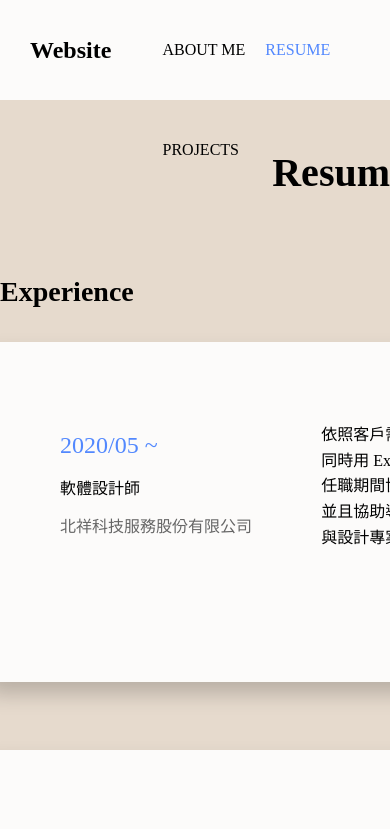
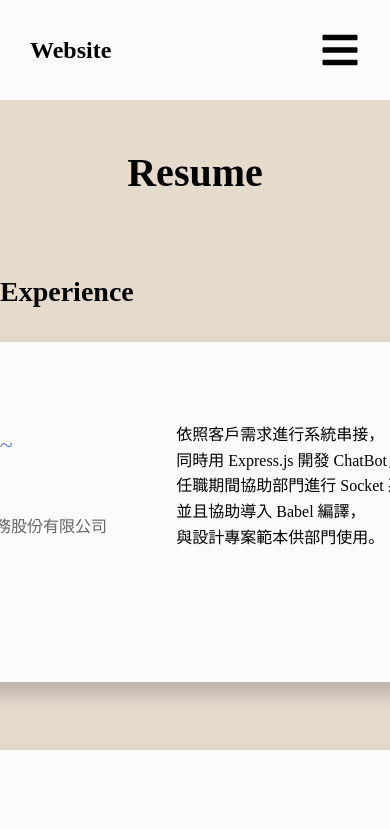
Before and after one commit to chi0307/website-legacy-by-2024-10, a Nuxt app: page /resume in a window 390 px wide. Shown: the top 829 px of the page. Built offline with nearby package versions, Linux system fonts and the light colour scheme.

Commit message:
about me 畫面 RWD 設定

```diff
--- a/assets/css/_base.scss
+++ b/assets/css/_base.scss
@@ -7,3 +7,11 @@ h6,
 p {
   margin: 0;
 }
+
+.hide {
+  display: none !important;
+}
+
+.show {
+  display: unset !important;
+}
--- /dev/null
+++ b/assets/css/_header.scss
@@ -0,0 +1,99 @@
+.header {
+  position: fixed;
+  right: 0;
+  top: 0;
+  width: 100%;
+  height: $menu-height;
+  background-color: $white-color;
+  z-index: 10;
+
+  // position: absolute;
+  .bar-icon,
+  .close-icon {
+    display: none;
+
+    @include mobile {
+      display: unset;
+      height: 40px;
+      width: 40px;
+      color: $black-color;
+      cursor: pointer;
+      left: calc(100vw - 70px);
+      position: absolute;
+      z-index: 20;
+      top: 30px;
+    }
+  }
+
+  .header-inbox {
+    margin: 0 auto;
+    display: flex;
+    height: $menu-height;
+    top: 0;
+    max-width: $max-web-width;
+    justify-content: space-between;
+    padding-left: 30px;
+    padding-right: 30px;
+
+    @include mobile {
+      max-width: calc(100vw - 60px);
+      margin: 0;
+      left: 0;
+    }
+
+    .title-block {
+      position: relative;
+      flex: 1;
+
+      .title {
+        line-height: $menu-height;
+        text-align: left;
+      }
+    }
+
+    .menu-block {
+      position: relative;
+      flex: 3;
+      margin: 0;
+
+      @include mobile {
+        position: absolute;
+        top: 0;
+        left: 0;
+        width: 100vw;
+        height: 100vh;
+        background-color: $primary-color1;
+      }
+
+      .menu-list {
+        margin: 0;
+        float: right;
+        max-height: $menu-height;
+
+        @include mobile {
+          margin-top: $menu-height;
+          width: 100%;
+          max-height: 100vh;
+          display: flex;
+          flex-direction: column;
+        }
+
+        .menu-item {
+          list-style: none;
+          float: left;
+          line-height: $menu-height;
+          margin: 0 10px;
+          cursor: pointer;
+
+          &:hover {
+            color: $complementary-color1;
+          }
+        }
+
+        .menu-click {
+          color: $complementary-color1;
+        }
+      }
+    }
+  }
+}
--- a/assets/css/_menu.scss
+++ /dev/null
@@ -1,58 +0,0 @@
-.menu {
-  position: fixed;
-  right: 0;
-  top: 0;
-  width: 100%;
-  height: $menu-height;
-  background-color: $white-color;
-  z-index: 10;
-
-  .menu-inbox {
-    margin: 0 auto;
-    display: flex;
-    height: $menu-height;
-    top: 0;
-    max-width: $max-web-width;
-    justify-content: space-between;
-    padding-left: 30px;
-    padding-right: 30px;
-
-    .title-block {
-      position: relative;
-      flex: 1;
-
-      .title {
-        line-height: $menu-height;
-        text-align: left;
-      }
-    }
-
-    .menu-block {
-      position: relative;
-      flex: 3;
-      margin: 0;
-
-      ul {
-        margin: 0;
-        float: right;
-        max-height: $menu-height;
-
-        .menu-item {
-          list-style: none;
-          float: left;
-          line-height: $menu-height;
-          margin: 0 10px;
-
-          a {
-            text-decoration: none;
-            color: unset;
-          }
-        }
-
-        .menu-click {
-          color: $complementary-color1;
-        }
-      }
-    }
-  }
-}
--- a/assets/css/_variables.scss
+++ b/assets/css/_variables.scss
@@ -1,2 +1,8 @@
 @import 'variables/colors';
 @import 'variables/sizes';
+
+@mixin mobile {
+  @media (max-width: 768px) {
+    @content;
+  }
+}
--- a/assets/css/main.scss
+++ b/assets/css/main.scss
@@ -12,7 +12,12 @@
   width: 100%;
   background-color: $white-color;
 
-  @import 'menu';
+  &.hide-scroll {
+    max-height: calc(100vh - 100px);
+    overflow: hidden;
+  }
+
+  @import 'header';
 
   .content:not(.index-page) {
     @keyframes web-fade-in {
@@ -28,7 +33,7 @@
     }
 
     background-color: $primary-color1;
-    min-height: calc(100vh - #{$menu-height});
+    // min-height: calc(100vh - #{$menu-height});
     width: 100%;
     animation: web-fade-in; /*動畫名稱*/
     animation-duration: 0.4s; /*動畫持續時間*/
--- a/assets/css/pages/_aboutMe.scss
+++ b/assets/css/pages/_aboutMe.scss
@@ -3,13 +3,23 @@
   position: relative;
   height: $about-me-page-height;
 
-  .right-block {
+  @include mobile {
+    height: $about-me-message-block-height * 2;
+  }
+
+  .white-block {
     background-color: $white-color;
     position: absolute;
     width: 66%;
     height: $about-me-page-height;
     right: 0;
     min-height: calc(100vh - 100px);
+
+    @include mobile {
+      width: 100%;
+      min-height: 300px;
+      height: 300px;
+    }
   }
 
   .message-block {
@@ -20,12 +30,25 @@
     left: calc(50% - #{$about-me-message-block-width}/ 2);
     display: flex;
 
+    @include mobile {
+      height: $about-me-message-block-height * 2;
+      width: calc(100vw - 40px);
+      padding-left: 20px;
+      padding-right: 20px;
+      left: unset;
+      flex-direction: column;
+      align-items: center;
+      top: 0;
+    }
+
     .present-block {
       flex: 1;
       background-color: $primary-color2;
       box-shadow: -10px 10px 18px 0 rgba(0, 0, 0, 0.2);
       display: flex;
       flex-direction: column;
+      height: $about-me-message-block-height;
+      width: $about-me-message-block-width / 2;
 
       .present-top-block {
         flex: 9;
@@ -87,6 +110,13 @@
 
     .description-block {
       flex: 1;
+      height: $about-me-message-block-height;
+      width: $about-me-message-block-width / 2;
+
+      @include mobile {
+        padding-left: 0;
+        padding-right: 0;
+      }
 
       .description-inblock {
         height: calc(#{$about-me-message-block-height} * 0.8);
@@ -97,6 +127,11 @@
         display: flex;
         text-align: left;
         flex-direction: column;
+
+        @include mobile {
+          padding-left: 0;
+          padding-right: 0;
+        }
 
         .description-title {
           flex: 1;
@@ -125,6 +160,10 @@
             border-radius: 40px;
             cursor: pointer;
 
+            @include mobile {
+              background-color: $primary-color1;
+            }
+
             &:hover {
               background-color: $complementary-color1;
               border-width: 0px;
--- a/assets/css/pages/_resume.scss
+++ b/assets/css/pages/_resume.scss
@@ -10,6 +10,10 @@
     align-items: center;
     width: 680px;
     max-width: 680px;
+
+    @include mobile {
+      width: 100vw;
+    }
 
     > div {
       width: 100%;
--- a/components/SkillsBlock.vue
+++ b/components/SkillsBlock.vue
@@ -11,7 +11,7 @@
         </div>
         <div class="skills">
           <p v-for="(skill, skillIndex) in skillCategory.skills" :key="skillIndex" class="skill">
-            <FontAwesomeIcon :icon="['fas', 'angle-right']" />
+            <FontAwesomeIcon class="icon" :icon="['fas', 'angle-right']" />
             {{ skill }}
           </p>
         </div>
@@ -73,7 +73,7 @@ $block-width: $resume-page-block-width;
           margin-top: 10px;
           margin-bottom: 10px;
 
-          svg {
+          .icon {
             margin-right: 8px;
             color: $complementary-color1;
           }
--- a/layouts/default.vue
+++ b/layouts/default.vue
@@ -1,14 +1,26 @@
 <template>
-  <div class="container">
-    <div class="menu">
-      <div class="menu-inbox">
+  <div class="container" :class="{ 'hide-scroll': showMobileMenu }">
+    <div class="header">
+      <FontAwesomeIcon
+        class="bar-icon"
+        :class="{ hide: showMobileMenu }"
+        :icon="['fas', 'bars']"
+        @click="showMobileMenu = true"
+      />
+      <FontAwesomeIcon
+        class="close-icon"
+        :class="{ hide: !showMobileMenu }"
+        :icon="['fas', 'times']"
+        @click="showMobileMenu = false"
+      />
+      <div class="header-inbox">
         <div class="title-block">
           <h2 class="title">
             Website
           </h2>
         </div>
-        <div class="menu-block">
-          <ul>
+        <div class="menu-block" :class="{ hide: isMobile && !showMobileMenu }">
+          <ul class="menu-list">
             <li
               v-for="(page, index) in pages"
               :key="index"
@@ -16,10 +28,9 @@
                 'menu-item': true,
                 'menu-click': new RegExp(`^/?${page.path}/?`).test($route.path),
               }"
+              @click="jumpPage(`/${page.path}`)"
             >
-              <router-link :to="`/${page.path}`">
-                {{ page.name }}
-              </router-link>
+              {{ page.name }}
             </li>
           </ul>
         </div>
@@ -47,7 +58,29 @@ export default {
           path: 'projects',
         },
       ],
+      showMobileMenu: false,
+      isMobile: false,
     };
+  },
+  mounted() {
+    window.addEventListener('resize', this.checkMobile);
+  },
+  created() {
+    this.checkMobile();
+  },
+  methods: {
+    jumpPage(path) {
+      if (this.$route.path !== path) {
+        this.$router.replace(path);
+      }
+      this.showMobileMenu = false;
+    },
+    checkMobile() {
+      this.isMobile = window.innerWidth <= 768;
+      if (this.showMobileMenu && !this.isMobile) {
+        this.showMobileMenu = false;
+      }
+    },
   },
 };
 </script>
--- a/pages/aboutMe.vue
+++ b/pages/aboutMe.vue
@@ -1,6 +1,6 @@
 <template>
   <div class="about-me-page">
-    <div class="right-block" />
+    <div class="white-block" />
     <div class="message-block">
       <div class="present-block">
         <div class="present-top-block">
```
